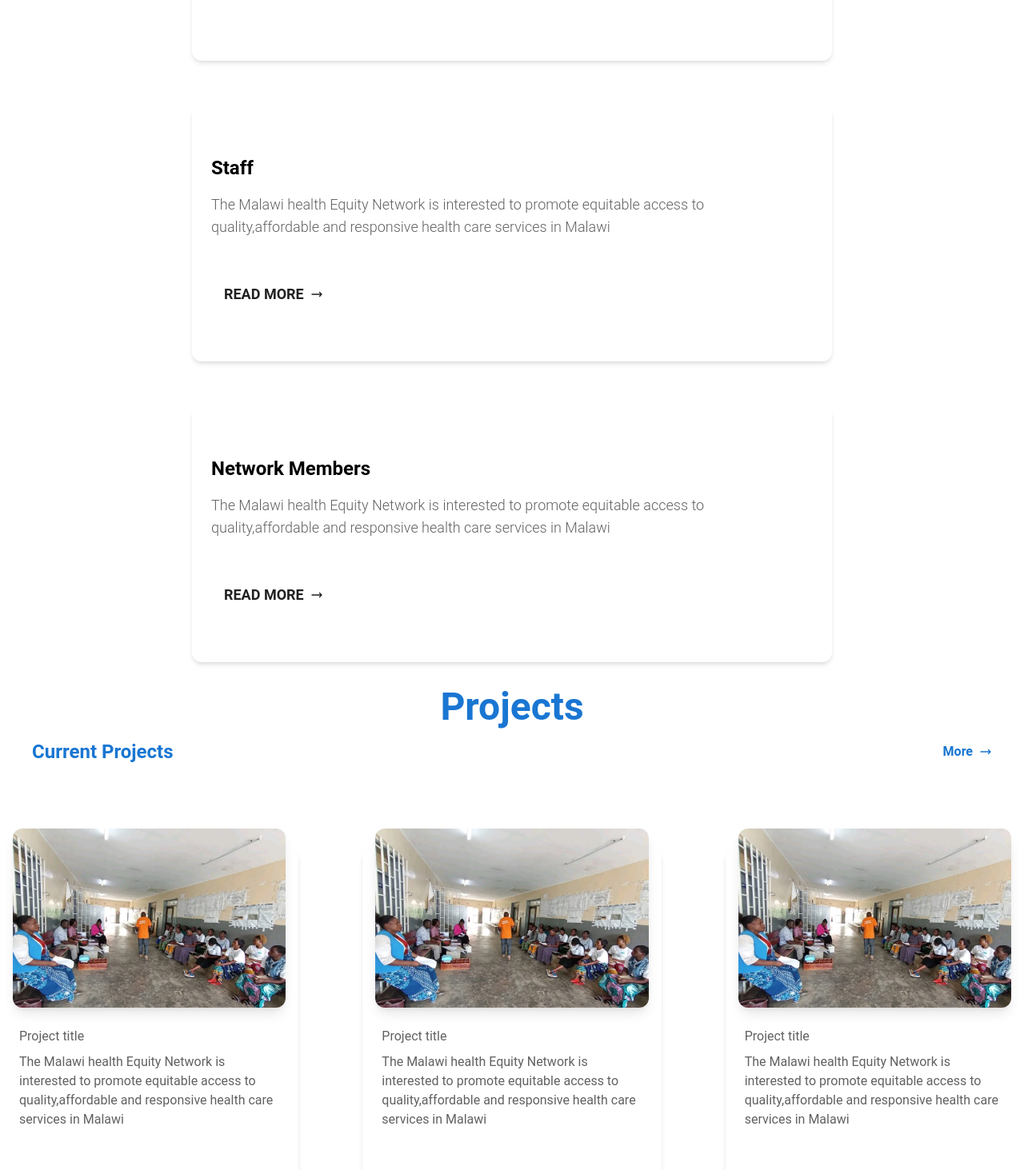
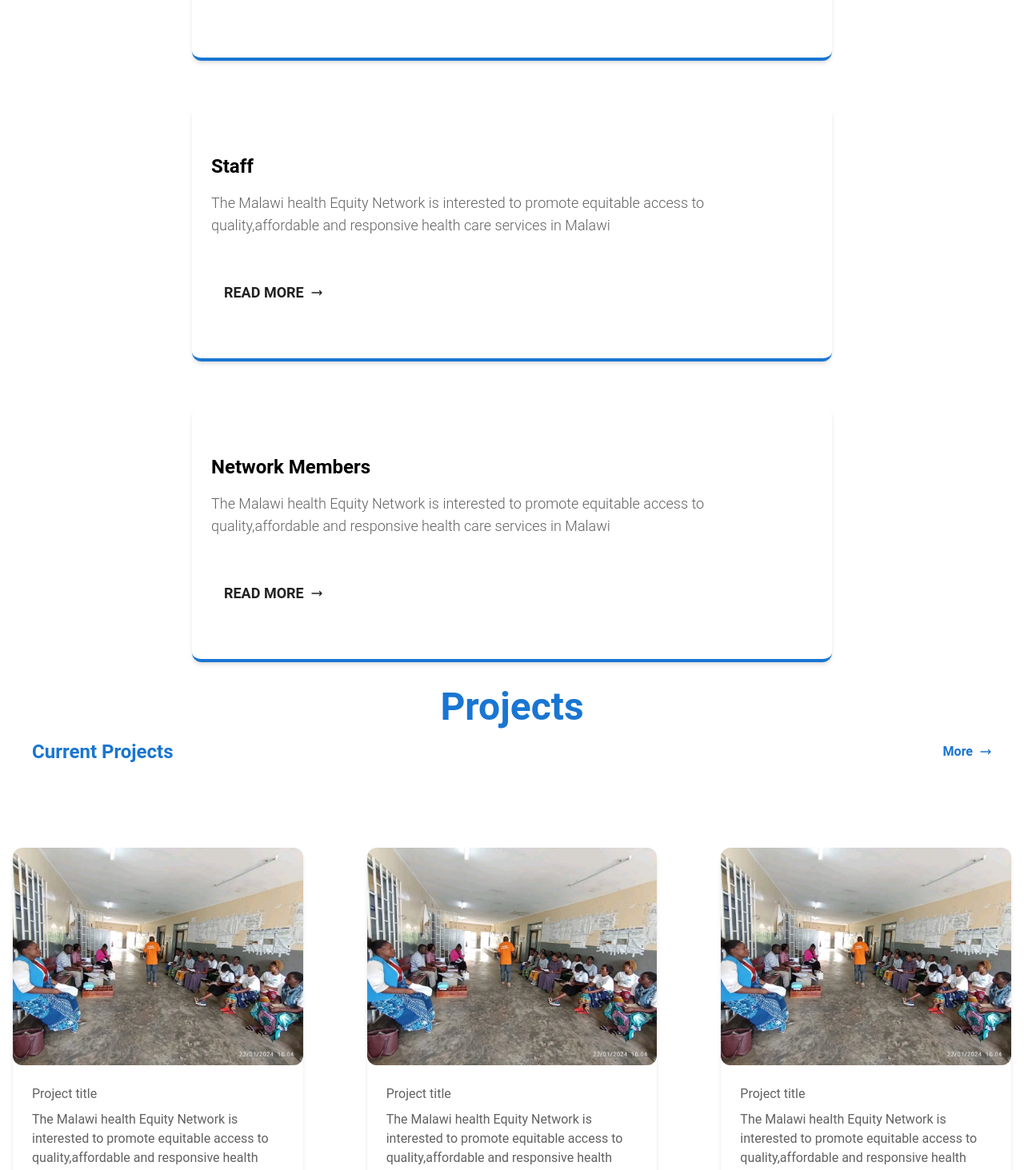
Before and after one commit to Risetech4drew/MHEN-project, a React (Vite) app: page / in a window 1280 px wide. Shown: the part 1562-3025 px from the top of the page at 80% size. Built offline with nearby package versions, Linux system fonts and the light colour scheme.

Commit message:
added border bottom to cards

```diff
--- a/src/pages/home/components/About.jsx
+++ b/src/pages/home/components/About.jsx
@@ -31,7 +31,7 @@
 
 function About() {
   return (
-    <div className="mt-4 mb-4 px-4">
+    <div className="mt-4 px-4">
       <h1 className="text-3xl md:text-5xl text-blue-700 text-center font-bold">
         About
       </h1>
@@ -39,7 +39,7 @@
         {cardDetails.map((item, index) => (
           <Card
             key={index}
-            className="relative md:flex md:justify-center mt-6 w-96 md:w-[50rem] md:h-[20rem]"
+            className="relative md:flex md:justify-center mt-6 w-96 md:w-[50rem] md:h-[20rem] border-b-4 border-blue-700"
           >
             <CardBody>
               <Typography
--- a/src/pages/home/components/Projects.jsx
+++ b/src/pages/home/components/Projects.jsx
@@ -58,10 +58,18 @@
           </svg>
         </NavLink>
       </div>
-      <div className="mt-[5rem] flex flex-col md:flex-row justify-center gap-20">
+      <div className="mt-[5rem] px-4 flex flex-col md:flex-row justify-center gap-20">
         {currentProjects.map((item, index) => (
-          <Card className="mt-6 w-80 md:w-96">
-            <CardHeader className="relative h-56">
+          <Card
+            key={index}
+            className="mt-6 w-86 md:w-96 border-b-4 border-blue-700"
+          >
+            <CardHeader
+              floated={false}
+              shadow={false}
+              color="transparent"
+              className="m-0"
+            >
               <img src={item.image} alt="" />
             </CardHeader>
             <CardBody>
```
